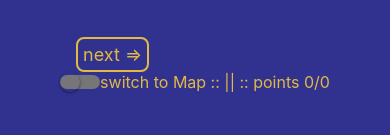
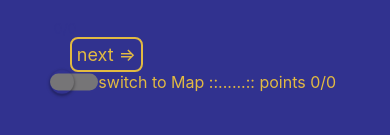
Before and after one commit to ydrea/rnthegame, a React Native app: screen / in a window 390 px wide. Shown: the part 681-816 px from the top of the page. Built offline with nearby package versions, Linux system fonts and the light colour scheme.

Commit message:
new Set...

```diff
--- a/comps/Svic.js
+++ b/comps/Svic.js
@@ -1,4 +1,4 @@
-import React, { useState } from "react";
+import React from "react";
 import { Text, View, Switch, StyleSheet } from "react-native";
 import { useSelector, useDispatch } from "react-redux";
 import { selectCount } from "../redux/counterSlice";
@@ -36,12 +36,13 @@ export const Svic = () => {
         trackColor={{ false: "#767577", true: "#81b0ff" }}
         thumbColor={toggleSwitch ? "#red" : "#yellow"}
         ios_backgroundColor="#3e3e3e"
-        // onValueChange={dispatch(setIsEnabled())}
+        style={{ transform: [{ scaleX: 1.2 }, { scaleY: 1.2 }] }}
         value={toggleSwitch}
         onChange={handleFavCheck}
       />
       <Text style={styles.label}>
-        switch to {toggleSwitch ? "Game" : "Map"} :: || :: points {point}/
+        {" "}
+        switch to {toggleSwitch ? "Game" : "Map"} ::......:: points {point}/
         {count}
       </Text>
     </View>
--- a/package.json
+++ b/package.json
@@ -23,6 +23,7 @@
     "react-native-progress": "^5.0.0",
     "react-redux": "^8.0.2",
     "redux": "^4.2.0",
+    "redux-orm": "^0.16.2",
     "yarn": "^1.22.19"
   },
   "devDependencies": {
--- a/redux/pointSlice.js
+++ b/redux/pointSlice.js
@@ -1,7 +1,7 @@
 import { createSlice } from "@reduxjs/toolkit";
 
-const points = new Map();
-points.set("Kumica");
+const points = new Set();
+points.add("Kumica");
 
 const initialState = {
   count: 0,
@@ -14,7 +14,7 @@ export const pointSlice = createSlice({
   initialState,
   reducers: {
     incrementPoint: (state) => {state.count += 1},
-   addToPoints: (state, action) => {points.set(action.payload)}
+   addToPoints: (state, action) => {points.add(action.payload)},
  },
 });
 
```
Also changed, not shown: 1 other file (tests, documents, lock files or other folders).
